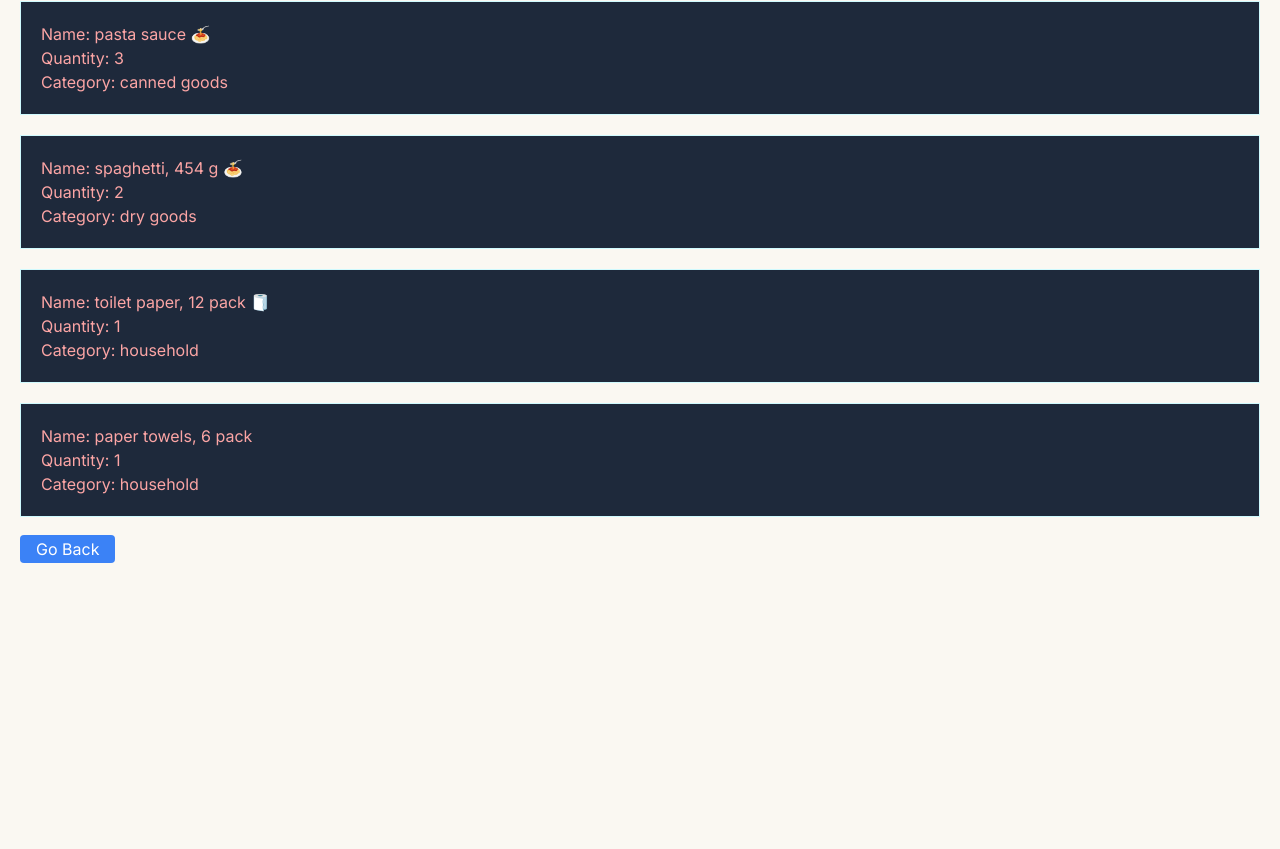
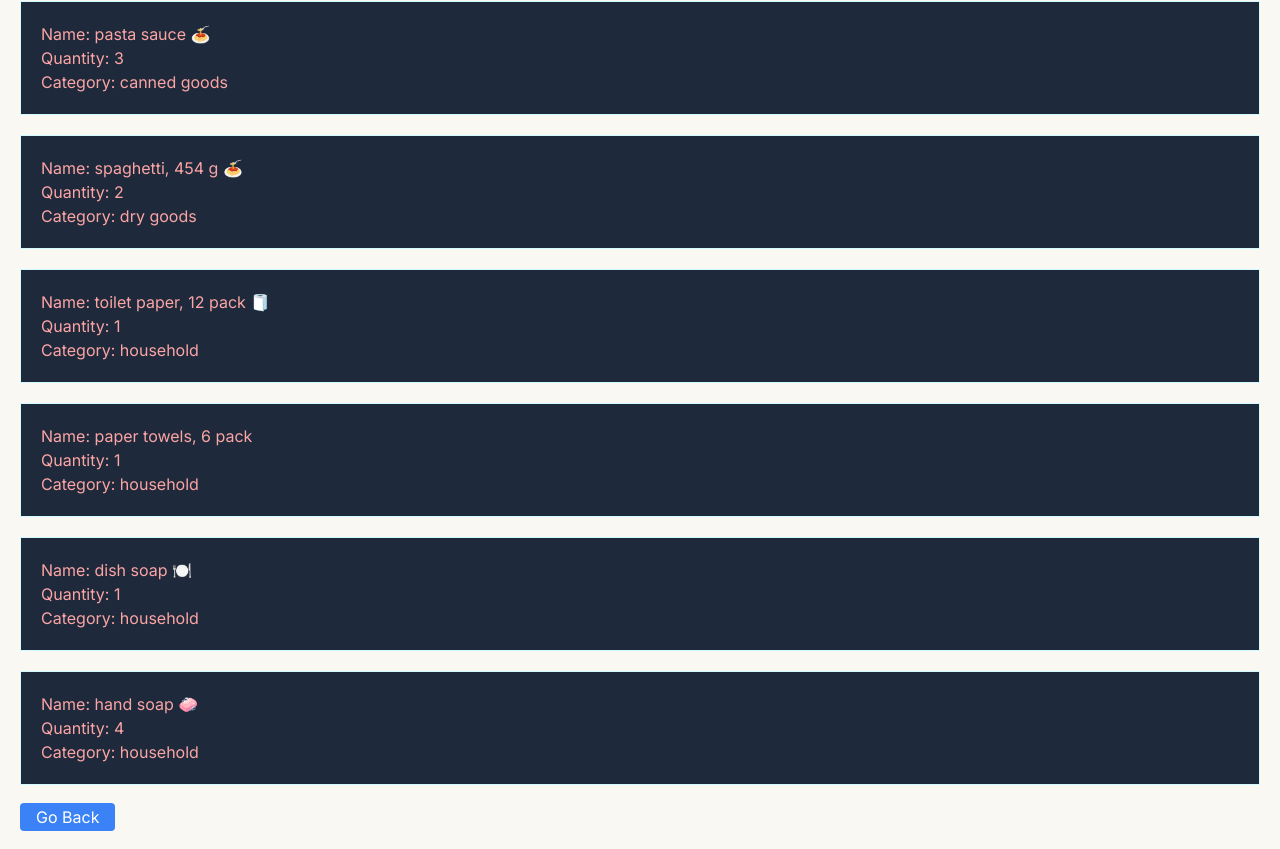
Before and after one commit to Cheryl-LL/cprg306-assignments, a Next.js app: page /week-3 in a window 1280 px wide. Shown: the part 871-1720 px from the top of the page. Before the commit the page ends 1452 px from the top, so only its background shows below. Built offline with nearby package versions, Linux system fonts and the light colour scheme.

Commit message:
update week-3

```diff
--- a/app/week-2/page.js
+++ b/app/week-2/page.js
@@ -1,7 +1,7 @@
 import GoBackComponent from "../_components/go-back-component";
 import StudentInfo from "./student-info";
 
-export default function Page() {
+export default function Week2Page() {
     return (
       <main>
           <StudentInfo/>
--- a/app/week-3/item-list.js
+++ b/app/week-3/item-list.js
@@ -86,6 +86,8 @@ export default function ItemList() {
               <Item item={item8}/>
               <Item item={item9}/>
               <Item item={item10}/>
+              <Item item={item11}/>
+              <Item item={item12}/>
             </main>
         </div>
       );
--- a/app/week-3/page.js
+++ b/app/week-3/page.js
@@ -1,7 +1,7 @@
 import GoBackComponent from "../_components/go-back-component";
 import ItemList from "./item-list";
 
-export default function Page() {
+export default function Week3Page() {
     return (
         <main>
             <h1 className="text-xl font-bold m-5">Shopping List</h1>
--- /dev/null
+++ b/app/week-4/form.js
@@ -0,0 +1,8 @@
+
+
+export default function Form() {
+
+    <form>
+
+    </form>
+}
--- /dev/null
+++ b/app/week-4/new-item.js
@@ -0,0 +1,12 @@
+import { useState } from "react";
+
+export default function NewItem() {
+
+
+
+    return (
+        <div>
+
+        </div>
+    );
+}
--- /dev/null
+++ b/app/week-4/page.js
@@ -0,0 +1,20 @@
+import GoBackComponent from "../_components/go-back-component";
+import NewItem from "./new-item";
+
+export default function Week4Page() {
+
+    const [name, setName] = useState("");
+    const [quantity, setQuantity] = useState(1);
+    const [category, setCategory] = useState("produce");
+
+    const addCategory = () => {
+
+    }
+
+    return (
+        <main>
+            <NewItem />
+            <GoBackComponent />
+        </main>
+    );
+}
```
